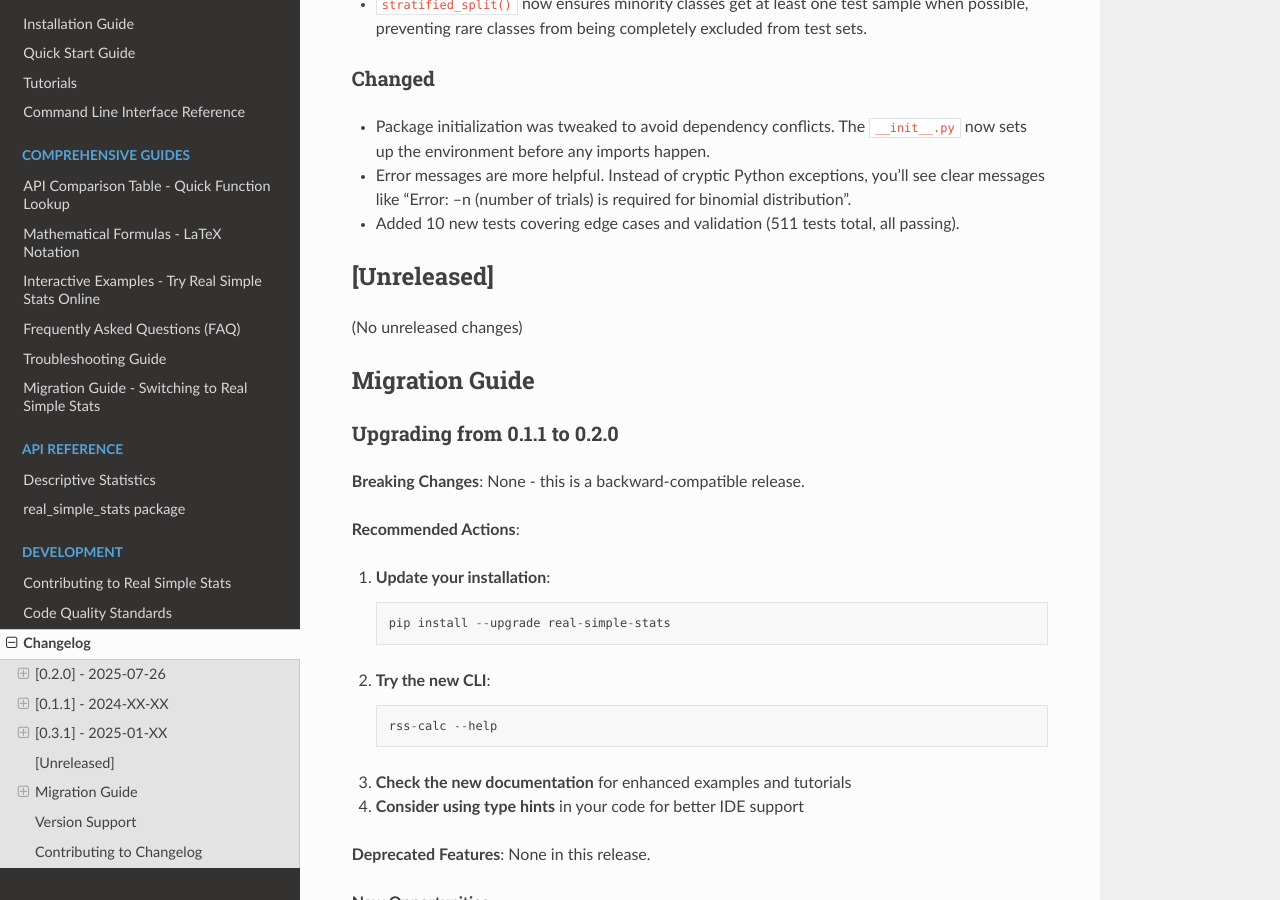
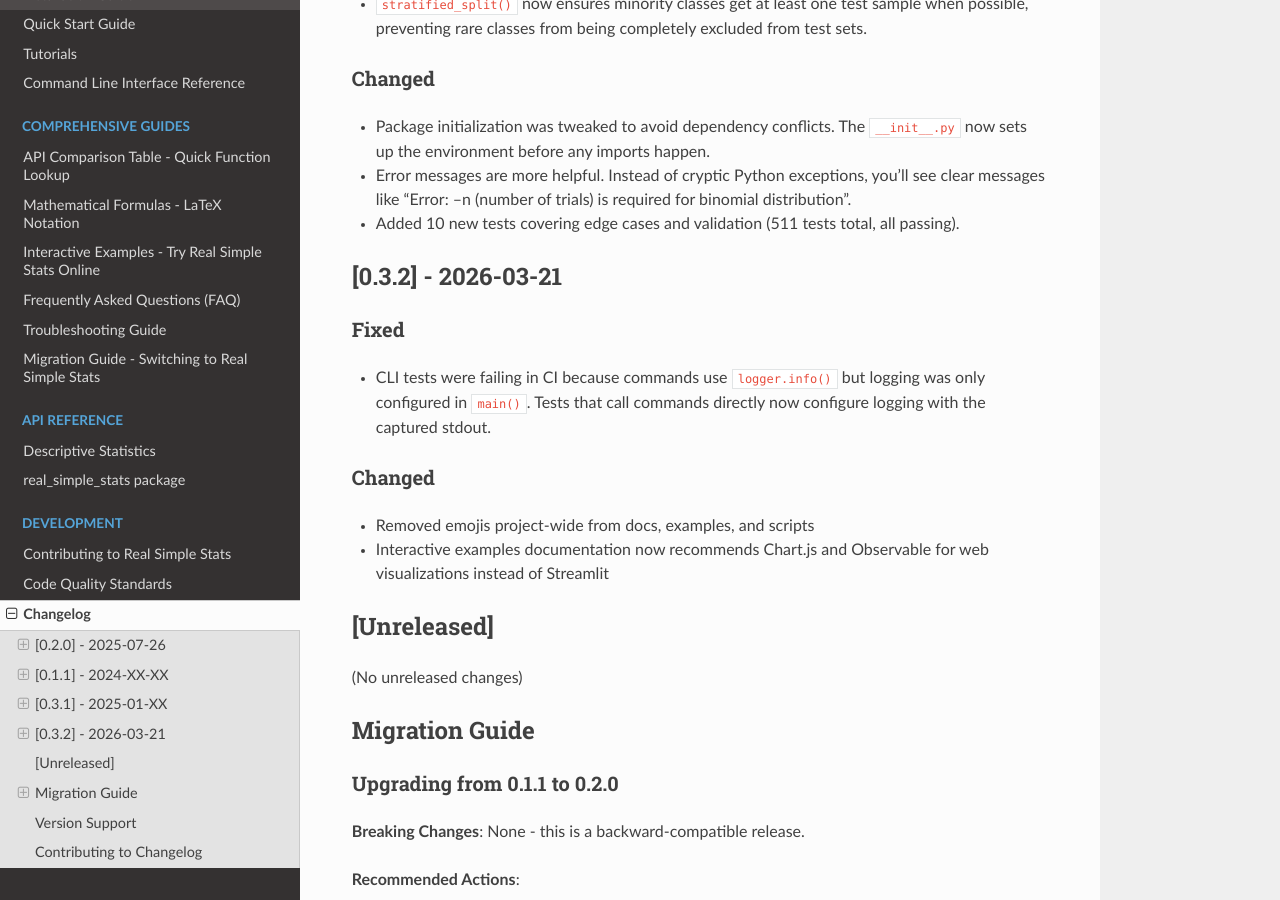
Before and after one commit to kylejones200/real_simple_stats, a Sphinx documentation site: the page built from docs/source/changelog.rst, in a window 1280 px wide and 900 px high, scrolled down 2879 px. Built offline with Sphinx 7.4.7 and the Read the Docs theme 3.1.0, drawn with Linux system fonts in a browser that asks for light colours; pages that are not in the unit, such as notebooks, are missing from menus.

Commit message:
Release v0.3.2
Made-with: Cursor

```diff
--- a/docs/source/changelog.rst
+++ b/docs/source/changelog.rst
@@ -135,6 +135,20 @@ Changed
 
 * Added 10 new tests covering edge cases and validation (511 tests total, all passing).
 
+[0.3.2] - 2026-03-21
+--------------------
+
+Fixed
+~~~~~
+
+* CLI tests were failing in CI because commands use ``logger.info()`` but logging was only configured in ``main()``. Tests that call commands directly now configure logging with the captured stdout.
+
+Changed
+~~~~~~~
+
+* Removed emojis project-wide from docs, examples, and scripts
+* Interactive examples documentation now recommends Chart.js and Observable for web visualizations instead of Streamlit
+
 [Unreleased]
 -----------
 
--- a/pyproject.toml
+++ b/pyproject.toml
@@ -4,7 +4,7 @@ build-backend = "setuptools.build_meta"
 
 [project]
 name = "real_simple_stats"
-version = "0.3.0"
+version = "0.3.2"
 description = "Educational Python statistics library covering basic through advanced statistical concepts"
 authors = [
     { name = "Kyle Jones", email = "kylejones@american.edu" }
```
Also changed, not shown: CHANGELOG.md (+13 -0 lines).
